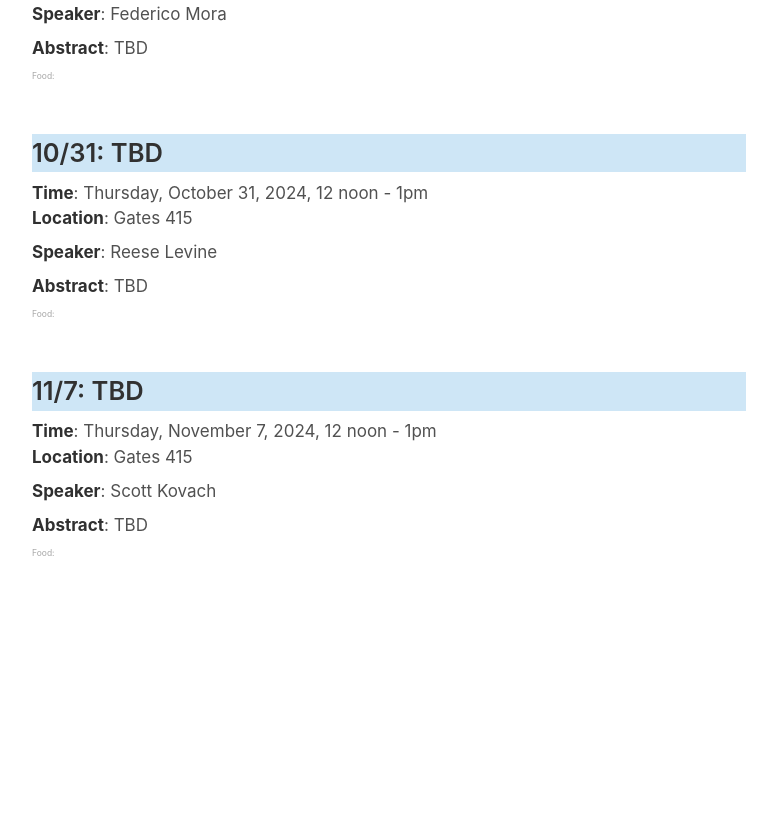
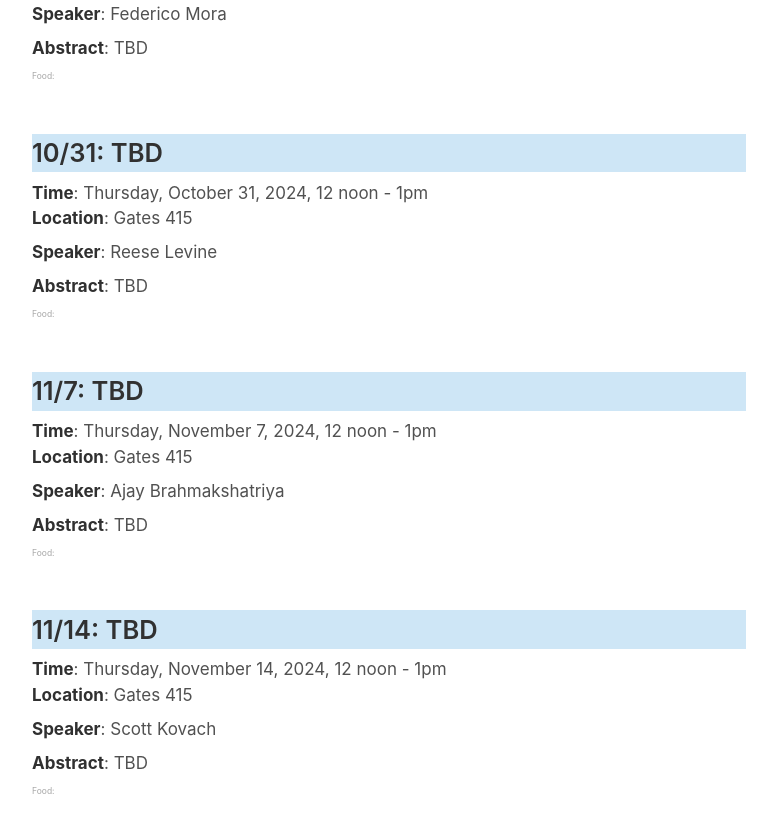
Before and after one commit to software-research-lunch/software-research-lunch.github.io, a Jekyll site: the page built from index.html, in a window 1280 px wide and 900 px high, scrolled down 1724 px. Shown: the top 833 px of the window, without its empty margins (251-1028 px from the left). Built offline with Jekyll 4.4.1, drawn with Linux system fonts in a browser that asks for light colours; before the commit the page ends 2385 px from its top, so only the background shows below that.

Commit message:
_data: add ajayb talk placeholder

```diff
--- a/_data/schedule.yml
+++ b/_data/schedule.yml
@@ -85,6 +85,11 @@ y24_fall:
       speaker: "Reese Levine"
       bio: ""
     - date: "2024-11-7"
+      abstract: "TBD"
+      title: "TBD"
+      speaker: "Ajay Brahmakshatriya"
+      bio: ""
+    - date: "2024-11-14"
       abstract: "TBD"
       title: "TBD"
       speaker: "Scott Kovach"
```
